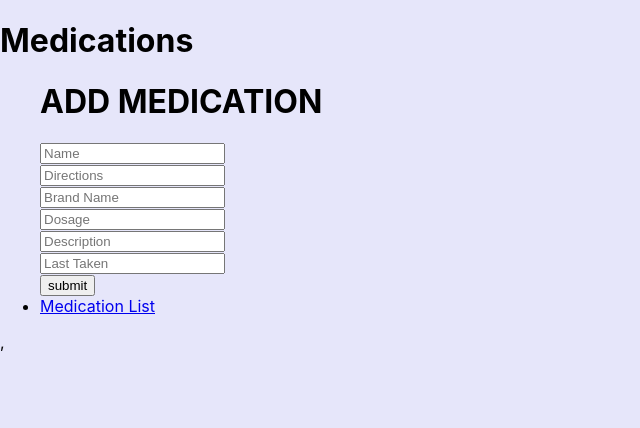
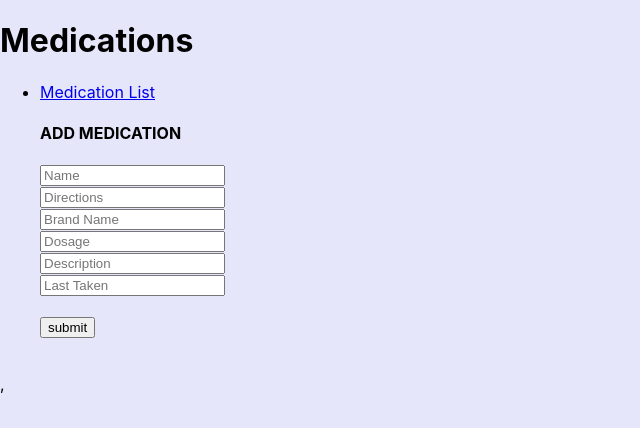
Before and after one commit to andresanunezt/medication-tracker-frontend, a React (Create React App) app: page /medications/new in a window 1280 px wide. Shown: the top 428 px of the page, without its empty margins (0-640 px from the left). Built offline with nearby package versions, Linux system fonts and the light colour scheme.

Commit message:
fixed router issue

```diff
--- a/src/components/Medications.js
+++ b/src/components/Medications.js
@@ -25,23 +25,23 @@ class Medications extends Component{
     render(){ console.log(this.props)
 
 
-        const meds = this.props.medications.map(  (medication)=>{
+        const meds = this.props.medications.map(  (medication, i)=>{
 
             console.log(medication.id)
 
             // debugger
-      return(<>
+      return(
+
+            <div >
+           <Medication  medication={medication} key={i} />
 
 
-           <Medication key={medication.id} medication={medication} />
-
-
-            </>)  }  )
+           </div>)  }  )
 
 
         return(<>
 
-        <h1>pls render</h1>
+
 
 
         {meds}
--- a/src/components/Navbar.js
+++ b/src/components/Navbar.js
@@ -1,5 +1,6 @@
 import React from 'react'
-import { BrowserRouter as Router, Switch, Route, NavLink } from 'react-router-dom';
+import { BrowserRouter as Router, Switch, Route, NavLink, Link } from 'react-router-dom';
+import Medications from './Medications';
 import NewMedicationForm from './NewMedicationForm';
 
 const Navbar = () => {
@@ -8,17 +9,27 @@ const Navbar = () => {
             <ul className="navlinks-list">
 
         <Router>
+        <li className="navlink-li"><NavLink className="navlink-item" to="/medications">Medication List</NavLink></li>
+
         <Switch>
         <Route exact path="/medications/new" component={ NewMedicationForm } />
+        {/* <Route exact path="/medications" component={ Medications } /> */}
+    <li className="navlink-li"><NavLink className="navlink-item" to="/medications/new">Add New Medication</NavLink></li>
+    <Route exact path="/medications" component={ Medications } />
+    {/* <li className="navlink-li"><NavLink className="navlink-item" to="/medications">Medication List</NavLink></li>
+     */}
 
-    <li className="navlink-li"><NavLink className="navlink-item" to="/medications/new">Add New Medication</NavLink></li>
-      {/* <Medications/>
+     {/* {<NewMedicationForm  */}
+ \
 
-     <NewMedicationForm /> */}
+
+
      </Switch>
+
+
      </Router>
 
-                <li className="navlink-li"><NavLink className="navlink-item" to="/medications">Medication List</NavLink></li>
+                {/* <li className="navlink-li"><NavLink className="navlink-item" to="/medications">Medication List</NavLink></li> */}
                 {/* <li className="navlink-li"><NavLink className="navlink-item" to="/medications/new">Add New Medication</NavLink></li> */}
             </ul>
         </div>
--- a/src/components/NewMedicationForm.js
+++ b/src/components/NewMedicationForm.js
@@ -56,8 +56,8 @@ class NewMedicationForm extends Component{
 
         return(<>
 
-        <div>
-            <h1> ADD MEDICATION</h1>
+        <div >
+            <h4> ADD MEDICATION</h4>
             <form onSubmit={this.submitHandler}>
 
                 <input type="text" placeholder="Name" value={this.state.name} onChange={this.onChangeHandler}
@@ -80,10 +80,15 @@ class NewMedicationForm extends Component{
                 />  <br></br>
                 {/* <input type="integer" placeholder="User" value={this.state.user_id} onChange={this.onChangeHandler}
                     name="user_id"
-                />   <br></br>                         */}
+                />
+                                     */}
+
+                <br></br>
                 <input type="submit" value="submit"/>
+
             </form>
 
+        <br></br>
 
 
         </div>
--- a/src/redux/reducers/medicationReducer.js
+++ b/src/redux/reducers/medicationReducer.js
@@ -22,7 +22,7 @@ export const medicationReducer =  (state = [], action)=> {
          const num = allMeds.findIndex(medication => medication.id === action.medication.id );
 
          allMeds[num] = action.medication
-          debugger
+
 
           return   [...allMeds]
 
```
Also changed, not shown: src/components/Medication.js (line endings or trailing spaces).
